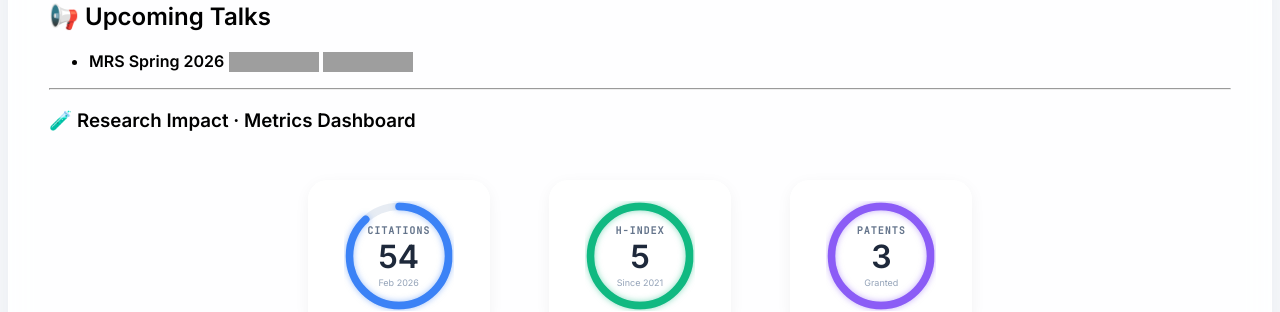
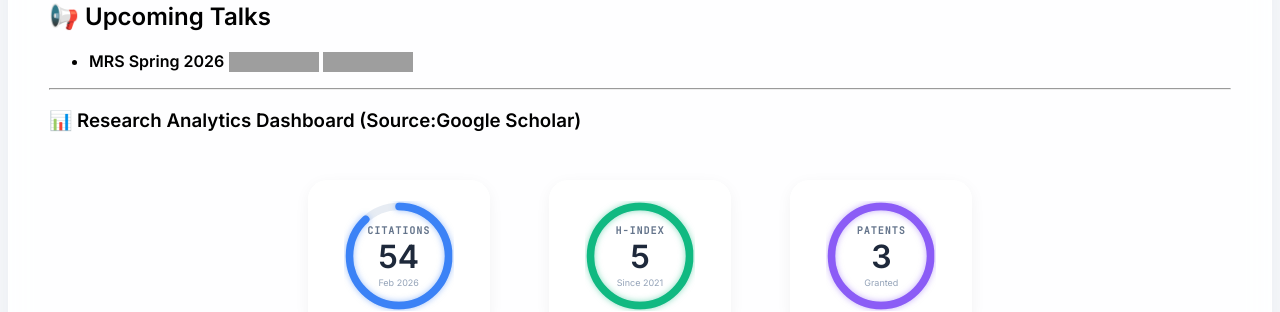
Before and after one commit to Tianyu-Bai/Tianyu-Bai.github.io, a Jekyll site: the page built from _pages/includes/pub.md, in a window 1280 px wide. Shown: the part 1952-2264 px from the top of the page. Built offline with Jekyll 4.4.1, drawn with Linux system fonts in a browser that asks for light colours; our own code applies the rules of GitHub Pages for plain Markdown files; formulas are drawn with MathJax 3; grey boxes are pictures that could not be loaded.

Commit message:
Update section title for Research Dashboard

```diff
--- a/_pages/includes/pub.md
+++ b/_pages/includes/pub.md
@@ -56,7 +56,7 @@
 
 ---
 
-### 🧪 Research Impact · Metrics Dashboard
+### 📊 Research Analytics Dashboard (Source:Google Scholar)
 
 <div class="scholar-dynamic-dashboard">
   <div class="metrics-grid">
```
